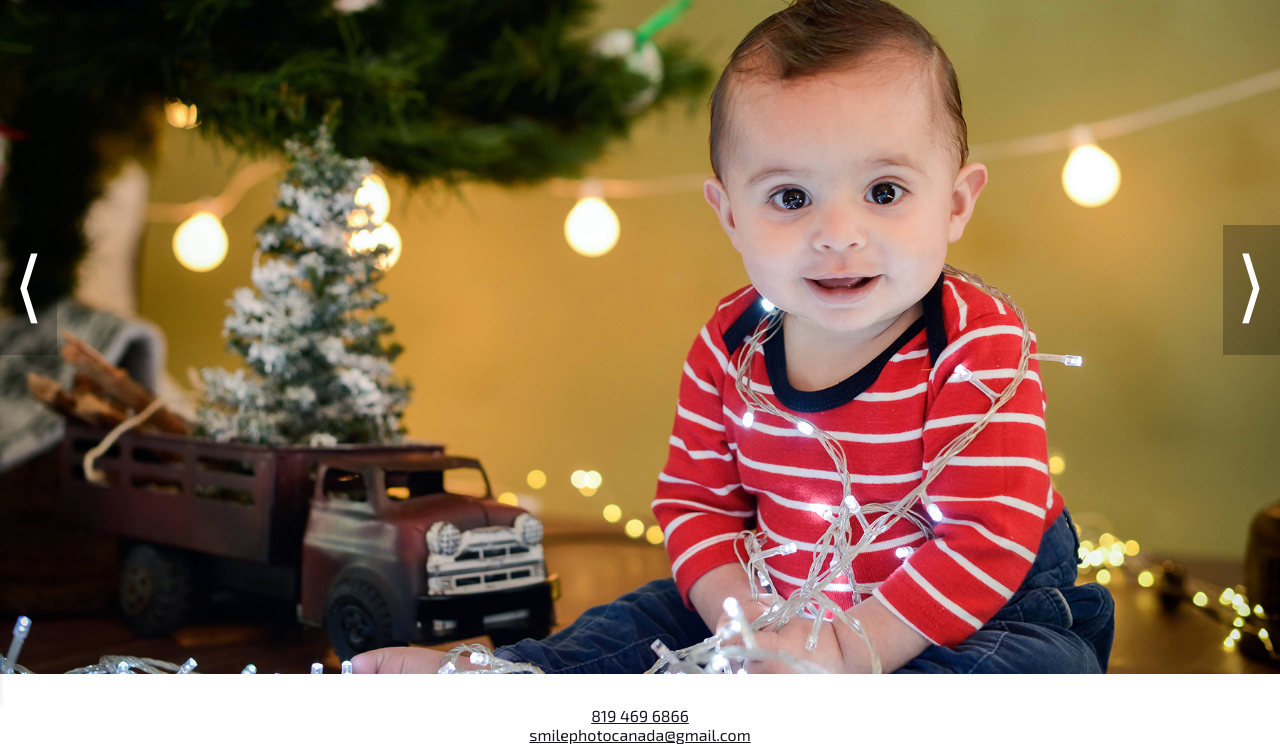
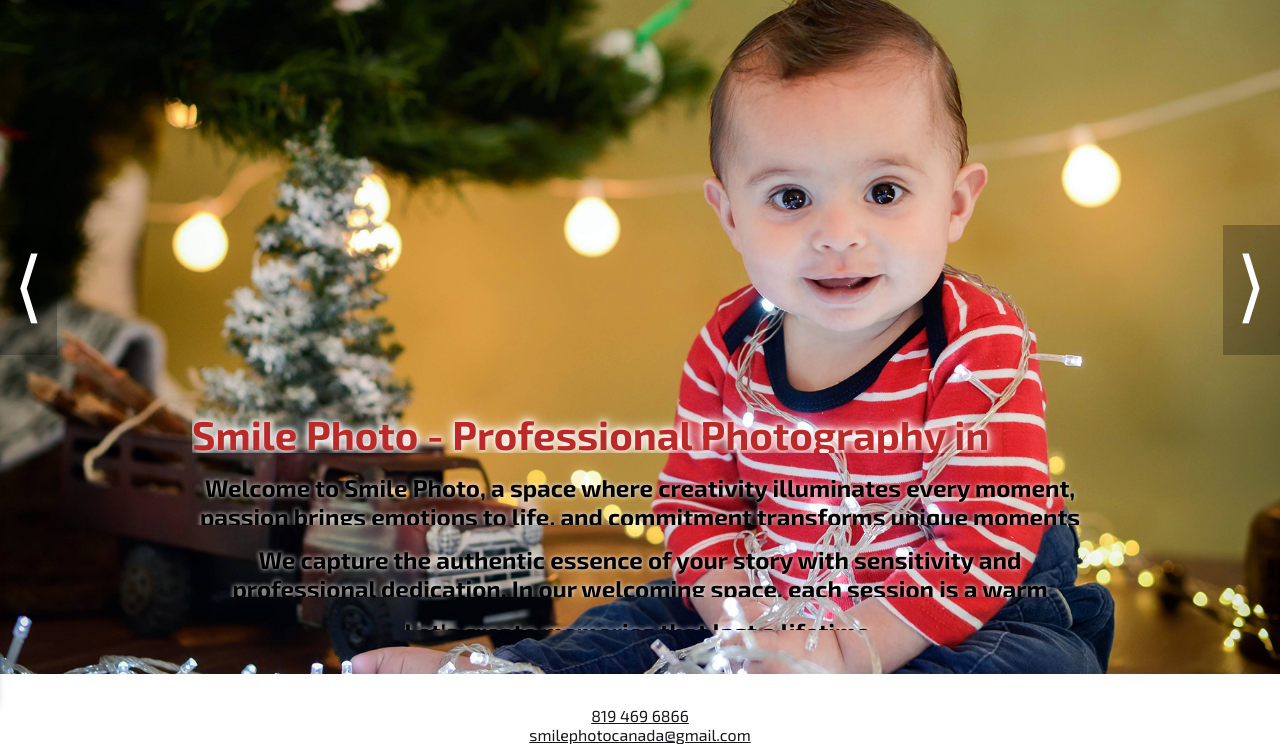
Before and after one commit to spinosaurusdev/smile, a plain HTML site: page en/home.html in a window 1280 px wide. Shown: the part 94-838 px from the top of the page. Drawn offline with Linux system fonts and the light colour scheme.

Commit message:
feat: Add multilingual home pages for French, English, and Spanish, and introduce hero section styling.

```diff
--- a/en/home.html
+++ b/en/home.html
@@ -91,7 +91,21 @@
   </header>
 
   <main class="main-container">
-    <h1 class="visually-hidden">Smile Photo - Professional Photography in Canada</h1>
+    <section class="hero">
+      <h1 class="hero-title">Smile Photo - Professional Photography in Canada</h1>
+      <h2 class="visually-hidden">Smile Photo - Professional Photography in Canada</h2>
+      <p class="hero-text">Welcome to Smile Photo, a space where creativity illuminates every moment, passion brings
+        emotions to life, and
+        commitment transforms unique moments into eternal treasures. We specialize in maternity, newborn, baby, and
+        family
+        photography.</p>
+      <p class="hero-text">We capture the authentic essence of your story with sensitivity and professional dedication.
+        In our welcoming
+        space, each session is a warm embrace that reveals the unique beauty of your family. With creativity and
+        artistry,
+        we capture memories that last forever.</p>
+      <p class="hero-text">Let's create memories that last a lifetime.</p>
+    </section>
     <div class="carousel" role="region" aria-label="Featured photography gallery">
       <img src="/public/1.jpg" alt="Professional photography - Pregnancy session" class="active" loading="eager">
       <img src="/public/2.jpg" alt="Professional photography - Newborn session" loading="lazy">
--- a/styles.css
+++ b/styles.css
@@ -220,14 +220,40 @@
   display: block;
 }
 
-
-
 .main-container {
   width: 100%;
   min-height: 100vh;
   display: flex;
   align-items: center;
   justify-content: center;
+}
+
+.hero {
+  width: 70%;
+  height: 30vh;
+  margin-top: 35%;
+  display: flex;
+  align-items: center;
+  justify-content: center;
+  flex-direction: column;
+  z-index: 200;
+}
+
+.hero-title {
+  font-size: 2.5rem;
+  font-weight: bold;
+  margin-bottom: 20px;
+  color: var(--fnt9);
+  text-shadow: 0 0 5px var(--clr-0), 0 0 10px var(--clr-0), 0 0 15px var(--clr-0);
+}
+
+.hero-text {
+  font-size: 1.5rem;
+  font-weight: bold;
+  margin-bottom: 20px;
+  color: var(--clr-12);
+  text-shadow: 0 0 5px var(--clr-0);
+  text-align: center;
 }
 
 .carousel {
```
Also changed, not shown: es/inicio.html (+11 -1 lines), fr/accueil.html (+14 -1 lines).
